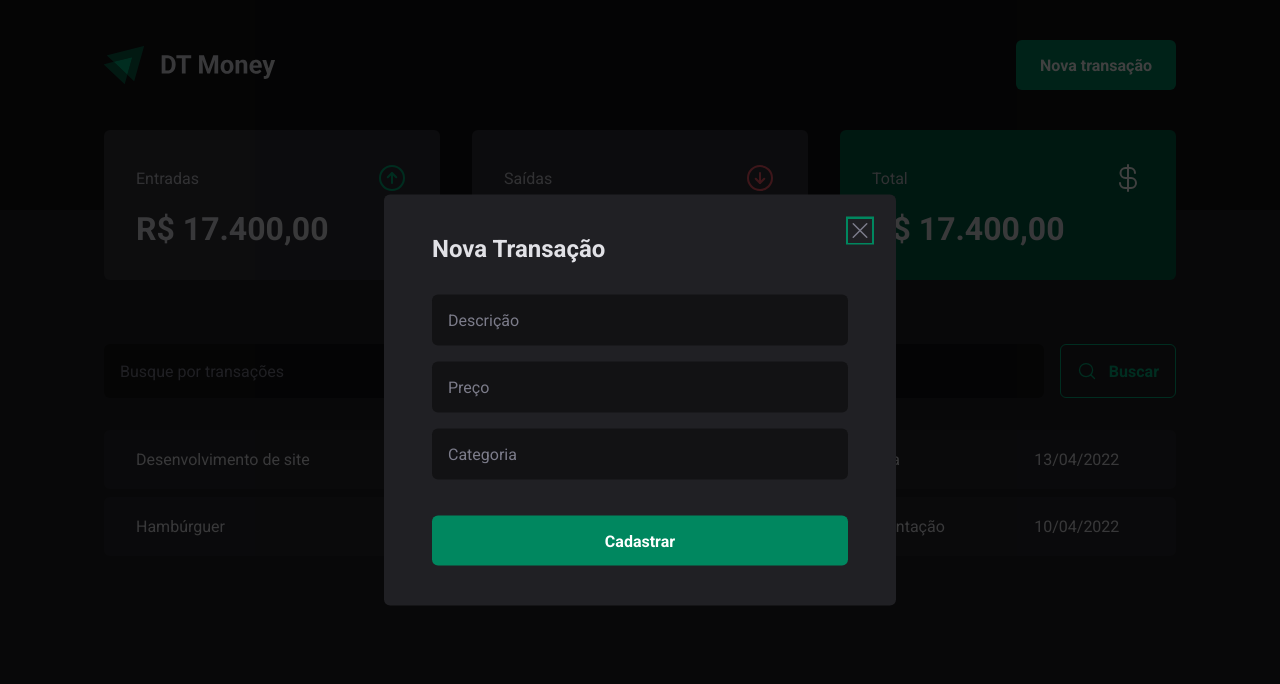
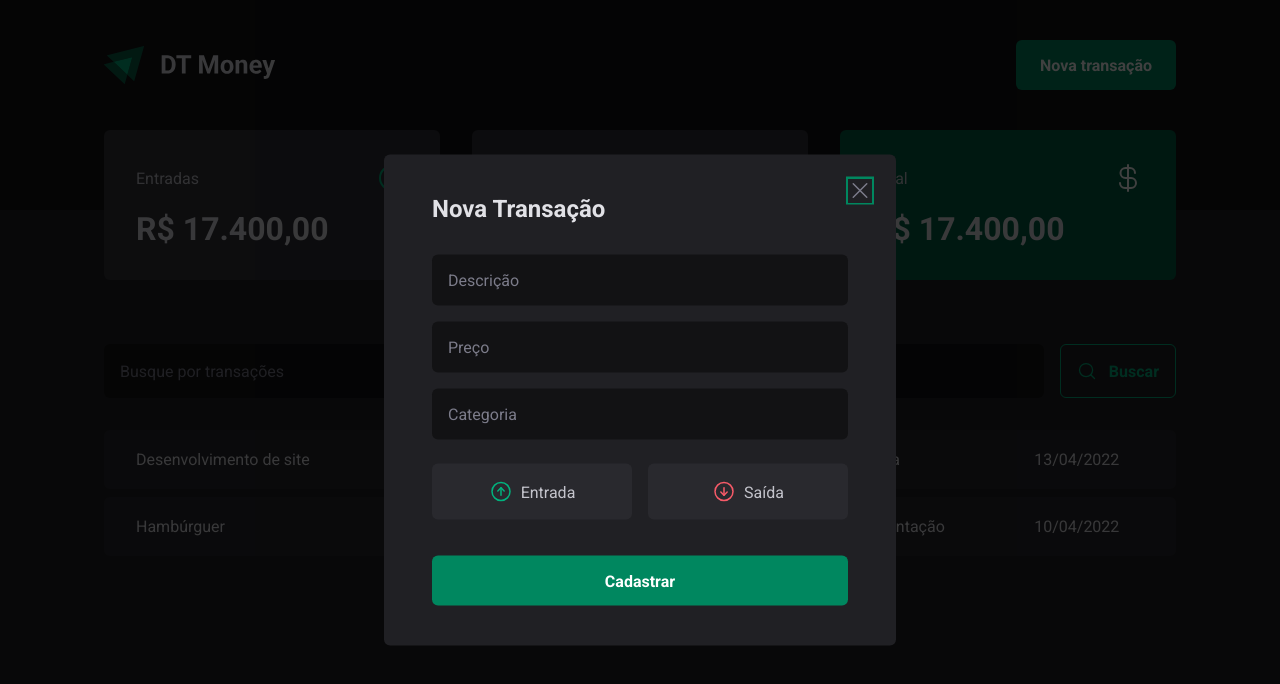
Before and after one commit to luizprsjr/dt-money, a React (Vite) app: page / in a window 1280 px wide. Both pictures are taken after a click on the button "Nova transação". Shown: the top 684 px of the page. Built offline with nearby package versions, Linux system fonts and the light colour scheme.

Commit message:
feat: create income and outcome buttons

```diff
--- a/src/components/NewTransactionModal/index.tsx
+++ b/src/components/NewTransactionModal/index.tsx
@@ -1,8 +1,14 @@
-import { X } from 'phosphor-react'
+import { ArrowCircleDown, ArrowCircleUp, X } from 'phosphor-react'
 
 import * as Dialog from '@radix-ui/react-dialog'
 
-import { CloseButton, Content, Overlay } from './styles'
+import {
+  CloseButton,
+  Content,
+  Overlay,
+  TransactionType,
+  TransactionTypeButton,
+} from './styles'
 
 export function NewTransactionModal() {
   return (
@@ -21,6 +27,17 @@
           <input type="number" placeholder="Preço" required />
           <input type="text" placeholder="Categoria" required />
 
+          <TransactionType>
+            <TransactionTypeButton variant="income">
+              <ArrowCircleUp size={24} />
+              Entrada
+            </TransactionTypeButton>
+            <TransactionTypeButton variant="outcome">
+              <ArrowCircleDown size={24} />
+              Saída
+            </TransactionTypeButton>
+          </TransactionType>
+
           <button type="submit">
             Cadastrar
           </button>
--- a/src/components/NewTransactionModal/styles.ts
+++ b/src/components/NewTransactionModal/styles.ts
@@ -15,25 +15,31 @@
   border-radius: 6px;
   padding: 2.5rem 3rem;
   background: ${props => props.theme["gray-800"]};
+
   position: fixed;
   top: 50%;
   left: 50%;
   transform: translate(-50%, -50%);
+
   form {
     margin-top: 2rem;
+
     display: flex;
     flex-direction: column;
     gap: 1rem;
+
     input {
       border-radius: 6px;
       border: 0;
       background: ${props => props.theme["gray-900"]};
       color: ${props => props.theme["gray-300"]};
       padding: 1rem;
+
       &::placeholder {
         color: ${props => props.theme["gray-500"]};
       }
     }
+
     button[type="submit"] {
       height: 50px;
       border: 0;
@@ -44,6 +50,7 @@
       border-radius: 6px;
       margin-top: 1.25rem;
       cursor: pointer;
+
       &:hover {
         background: ${props => props.theme["green-700"]};
         transition: background-color 0.2s;
@@ -62,3 +69,31 @@
   cursor: pointer;
   color: ${props => props.theme["gray-500"]};
 `;
+
+export const TransactionType = styled.div`
+  display: grid;
+  grid-template-columns: repeat(2, 1fr);
+  gap: 1rem;
+  margin-top: 0.5rem;
+`;
+
+interface TransactionTypeButtonProps {
+  variant: 'income' | 'outcome';
+}
+
+export const TransactionTypeButton = styled.button<TransactionTypeButtonProps>`
+  background: ${props => props.theme["gray-700"]};
+  padding: 1rem;
+  display: flex;
+  align-items: center;
+  justify-content: center;
+  gap: 0.5rem;
+  border-radius: 6px;
+  cursor: pointer;
+  border: 0;
+  color: ${props => props.theme["gray-300"]};
+
+  svg {
+    color: ${props => props.variant === 'income' ? props.theme["green-300"] : props.theme["red-300"]};
+  }
+`;
```
